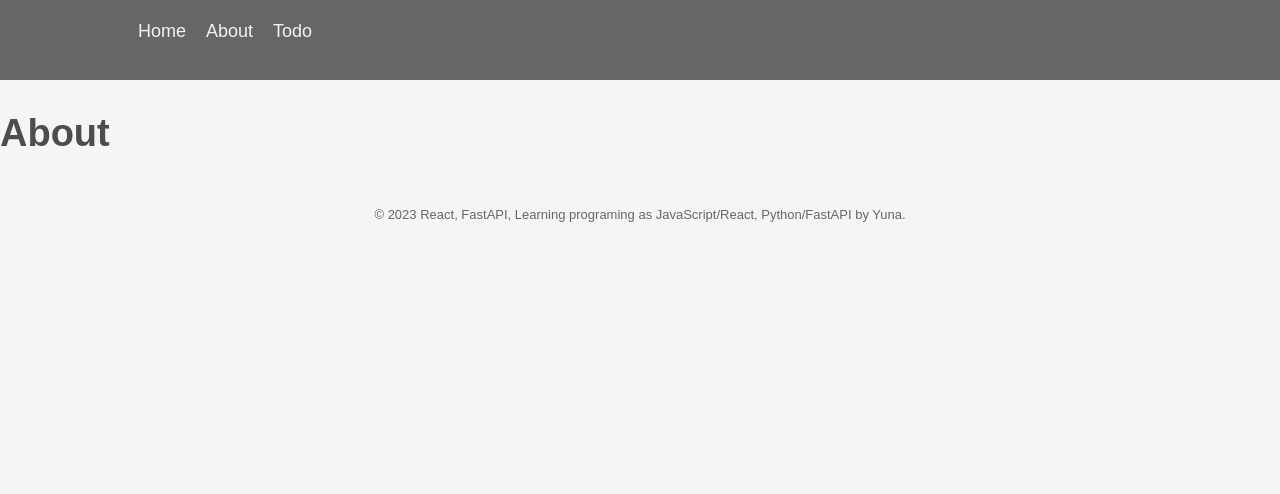
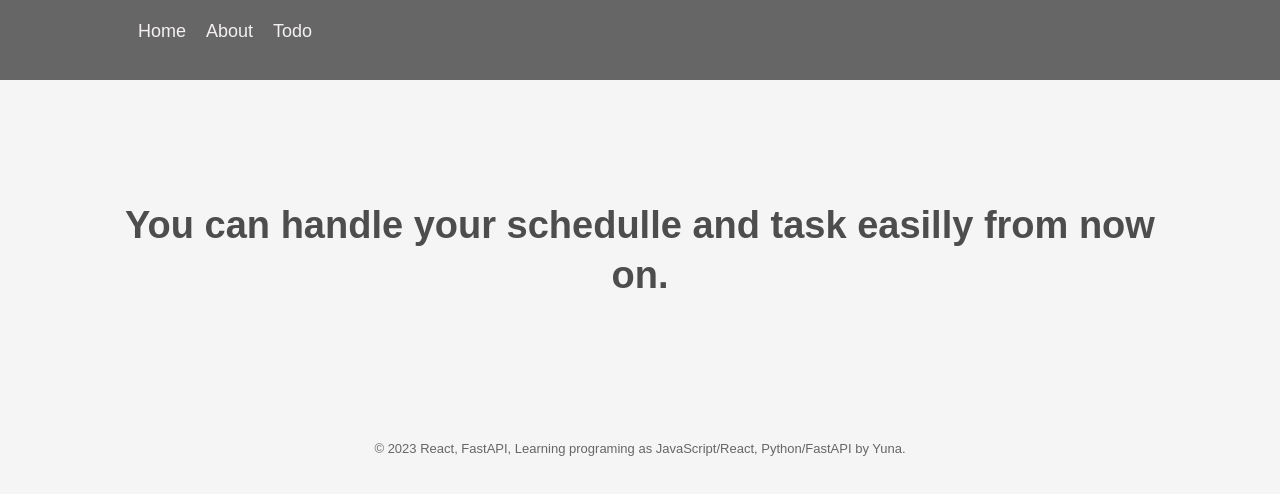
Before and after one commit to yuna096740/FastAPI_React_TodoApp, a React (Create React App) app in the folder fastapi-front/: page /about in a window 1280 px wide. Shown: the top 494 px of the page. Built offline with nearby package versions, Linux system fonts and the light colour scheme.

Commit message:
[add] about

```diff
--- a/fastapi-front/src/App.jsx
+++ b/fastapi-front/src/App.jsx
@@ -1,6 +1,6 @@
 import { BrowserRouter, Routes, Route } from "react-router-dom";
 import  Home  from "./compornents/Router/Home";
-import { About } from "./compornents/Router/About";
+import About from "./compornents/Router/About";
 import TodoApp from "./compornents/Router/TodoApp";
 import Navbar from "./compornents/Navbar/nav";
 import Footer from "./compornents/Footer/footter";
--- /dev/null
+++ b/fastapi-front/src/compornents/About/About.css
@@ -0,0 +1,4 @@
+.About {
+  margin: 15vh;
+  text-align: center;
+}
--- a/fastapi-front/src/compornents/Router/About.js
+++ b/fastapi-front/src/compornents/Router/About.js
@@ -1,7 +1,11 @@
-export const About = () => {
+import "../About/About.css";
+
+export default function About() {
   return (
-    <div>
-      <h1>About</h1>
+    <div className="About">
+      <div className="about-title">
+        <h1>You can handle your schedulle and task easilly from now on.</h1>
+      </div>
     </div>
   );
 };
```
